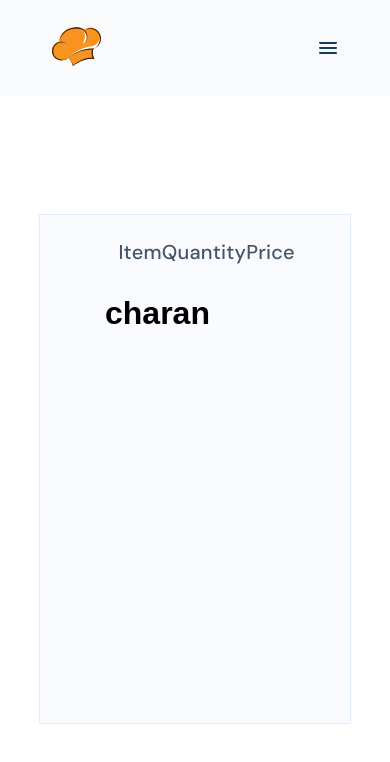
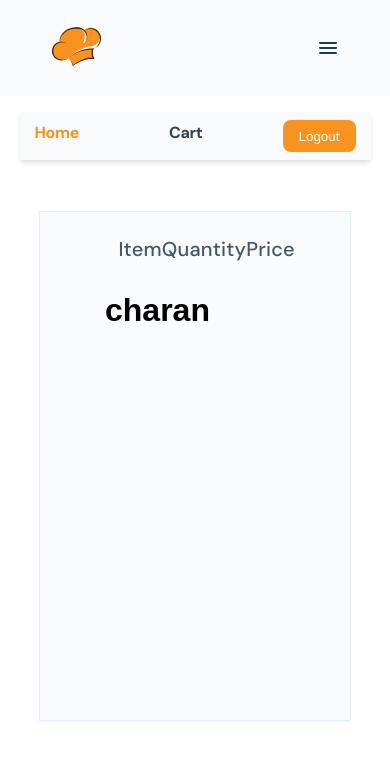
Before and after one commit to CharanKumarMadipadiga/TastyKitchensApp, a React (Create React App) app: page /cart in a window 390 px wide. Both pictures are taken after a click on the icon 328 px from the left and 48 px from the top of the page. Shown: the top 762 px of the page. Built offline with nearby package versions, Linux system fonts and the light colour scheme; a small style sheet from the web is missing; a web font is replaced by a local one.

Commit message:
responsive header with links updated

```diff
--- a/src/components/FoodItemCard/index.css
+++ b/src/components/FoodItemCard/index.css
@@ -1,6 +1,6 @@
 .food-item-card {
   width: 420px;
-  height: 220px;
+  height: 200px;
   display: flex;
   /* border: 1px solid black; */
   margin-right: 80px;
@@ -10,16 +10,19 @@
 
 .food-item-img {
   width: 60%;
-  height: 220px;
+  height: 200px;
   /* border: 2px solid black; */
   border-radius: 7px;
 }
 
 .food-item-content-con {
   /* border: 1px solid black; */
+  display: flex;
+  flex-direction: column;
+  justify-content: center;
   width: 40%;
   margin-left: 20px;
-  height: 155px;
+  height: 200px;
   align-self: center;
 }
 
@@ -98,15 +101,20 @@
     width: 90%;
     align-self: center;
     margin-bottom: 80px;
-    height: 190px;
+    height: 165px;
   }
 
   .food-item-img {
     width: 50%;
-    height: 190px;
+    height: 165px;
   }
 
   .food-item-content-con {
     width: 50%;
+    height: 165px;
+    /* border: 1px solid black; */
+    display: flex;
+    flex-direction: column;
+    justify-content: center;
   }
 }
--- a/src/components/Header/index.css
+++ b/src/components/Header/index.css
@@ -1,8 +1,5 @@
 .navbar {
-  position: fixed;
-  top: 0;
-  left: 0;
-  right: 0;
+  width: 100%;
   height: 96px;
   background-color: #f8fafc;
   display: flex;
@@ -11,7 +8,9 @@
   padding-right: 50px;
   justify-content: center;
   margin-bottom: 15px;
+  position: fixed;
   z-index: 1000;
+  top: 0px;
 }
 
 .nav-logo {
@@ -24,10 +23,6 @@
   top: 0;
   box-shadow: 0 4px 6px -1px rgba(0, 0, 0, 0.1),
     0 2px 4px -1px rgba(0, 0, 0, 0.06);
-  background-color: #e5e7eb;
-  transition-duration: 300ms;
-  transition-property: all;
-  transition-timing-function: ease-in-out;
 }
 
 .scroll-no-style {
@@ -121,25 +116,39 @@
   .hamburger-con {
     height: 24px;
     width: 24px;
+    cursor: pointer;
   }
 
   .mobile-nav-container {
     width: 90%;
     display: flex;
-    justify-content: space-between;
-    padding-left: 20px;
-    padding-right: 20px;
+    justify-content: center;
     align-items: center;
-    /* border: 1px solid red; */
+    padding-left: 40px;
+    padding-right: 40px;
+    align-items: center;
+    box-shadow: 0px 2px 4px 0px #bfbfbf;
     margin: auto;
+    margin-bottom: 35px;
   }
 
   .mobile-nav-list {
     display: flex;
+    justify-content: space-between;
     list-style-type: none;
     /* border: 1px solid blue; */
-    padding-left: 0px;
-    width: 80%;
+    padding-left: 15px;
+    padding-right: 15px;
+    padding-top: 8px;
+    padding-bottom: 8px;
+    width: 90%;
+    background-color: #f8fafc;
+    position: absolute;
+    top: 96px;
+    z-index: 999;
+    margin-bottom: 90px;
+    box-shadow: 0 4px 6px -1px rgba(0, 0, 0, 0.1),
+      0 2px 4px -1px rgba(0, 0, 0, 0.06);
   }
 
   .home-mobile-nav-item {
@@ -152,6 +161,7 @@
     letter-spacing: -0.35555556416511536px;
     text-align: left;
     background-color: transparent;
+    text-decoration: none;
   }
 
   .cart-mobile-nav-item {
@@ -162,6 +172,7 @@
     letter-spacing: -0.35555556416511536px;
     text-align: left;
     color: #334155;
+    text-decoration: none;
   }
 
   .logout-mobile-btn {
--- a/src/components/Header/index.js
+++ b/src/components/Header/index.js
@@ -45,9 +45,17 @@ const Header = props => {
   const loadHamburgerItems = () => (
     <div className="mobile-nav-container">
       <ul className="mobile-nav-list">
-        <li className="home-mobile-nav-item">Home</li>
-        <li className="cart-mobile-nav-item">Cart</li>
-        <button type="button" className="logout-mobile-btn">
+        <Link to="/" className="home-mobile-nav-item">
+          <li>Home</li>
+        </Link>
+        <Link to="/cart" className="cart-mobile-nav-item">
+          <li>Cart</li>
+        </Link>
+        <button
+          type="button"
+          className="logout-mobile-btn"
+          onClick={onClickLogoutButton}
+        >
           Logout
         </button>
       </ul>
```
